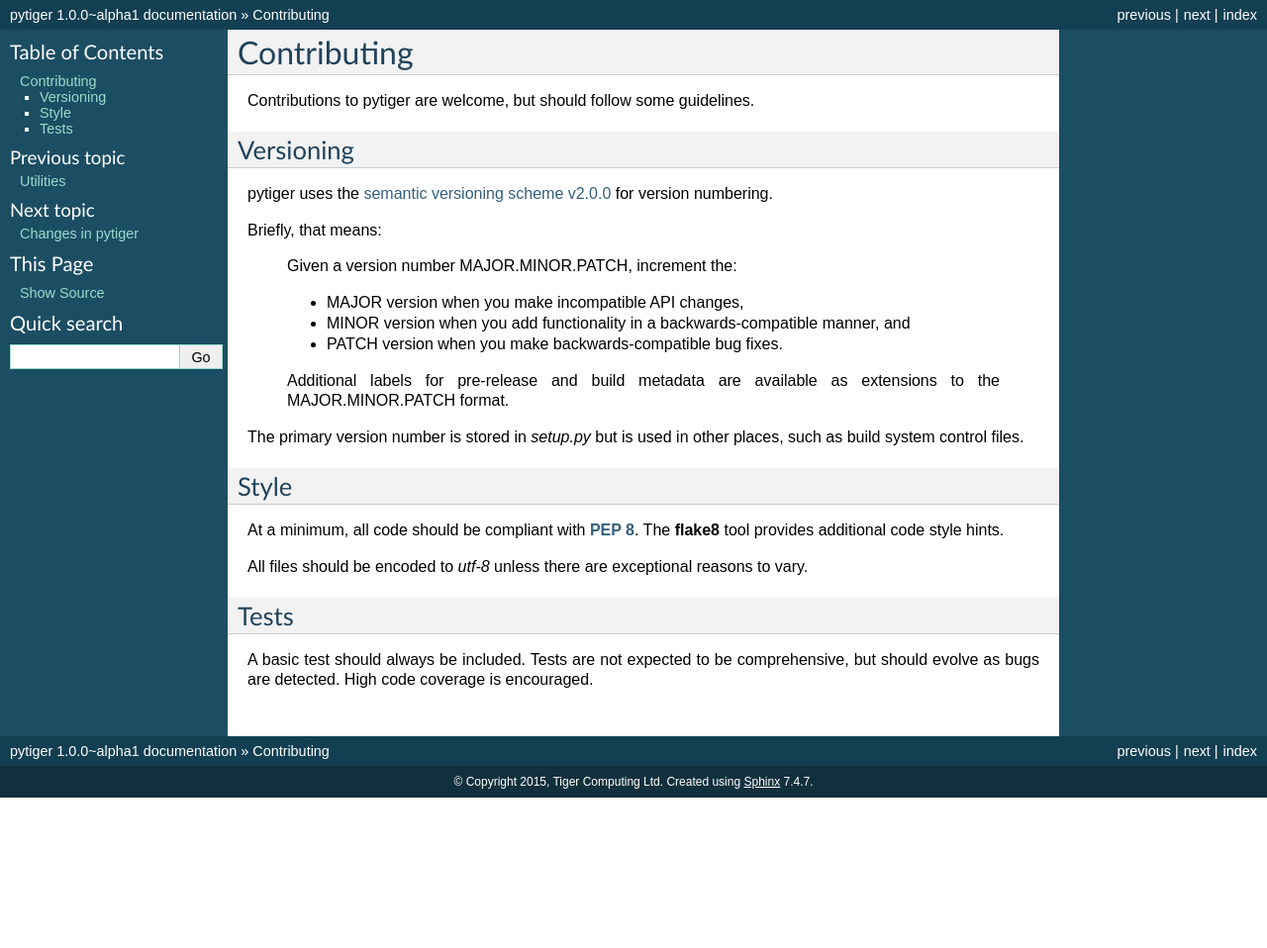
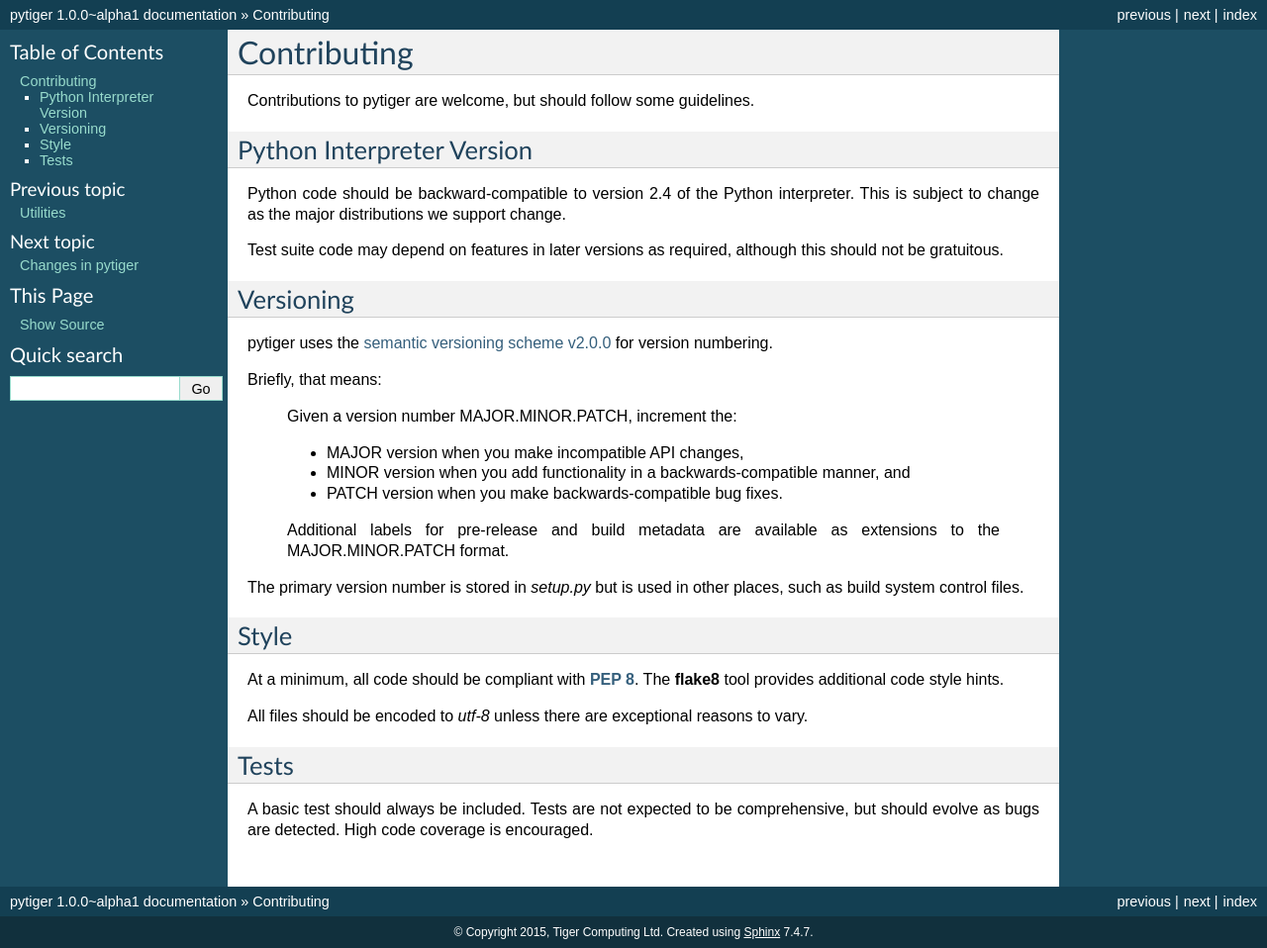
Before and after one commit to tigercomputing/pytiger, a Sphinx documentation site: the page built from docs/contributing.rst, in a window 1280 px wide. Shown: the whole page at 99% size. Built offline with Sphinx 7.4.7, drawn with Linux system fonts in a browser that asks for light colours; before the commit the page ends 900 px from its top, so only the background shows below that.

Commit message:
Document Python interpreter expectations

```diff
--- a/docs/contributing.rst
+++ b/docs/contributing.rst
@@ -3,6 +3,16 @@ Contributing
 ************
 
 Contributions to pytiger are welcome, but should follow some guidelines.
+
+Python Interpreter Version
+==========================
+
+Python code should be backward-compatible to version 2.4 of the Python
+interpreter. This is subject to change as the major distributions we
+support change.
+
+Test suite code may depend on features in later versions as required,
+although this should not be gratuitous.
 
 Versioning
 ==========
```
